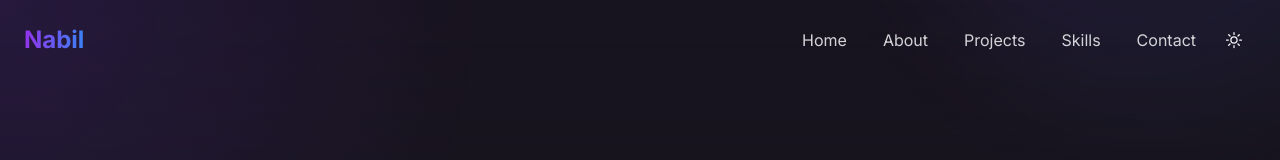
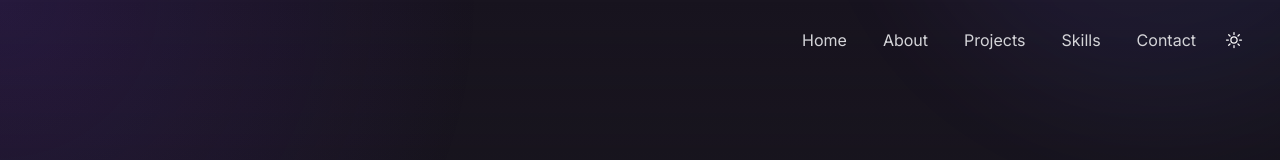
Before and after one commit to nabilelbajdi/nabil-portfolio, a React (Vite) app: page / in a window 1280 px wide. Shown: the top 160 px of the page. Built offline with nearby package versions, Linux system fonts and the light colour scheme.

Commit message:
Remove name from navigation

```diff
--- a/src/components/layout/MainNav.jsx
+++ b/src/components/layout/MainNav.jsx
@@ -33,9 +33,7 @@
       )}
     >
       <div className="container mx-auto flex items-center justify-between">
-        <a href="#" className="text-2xl font-bold text-gradient">
-          Nabil
-        </a>
+        <div className="w-8" />
 
         {/* Desktop Navigation */}
         <nav className="hidden md:flex items-center space-x-1">
```
